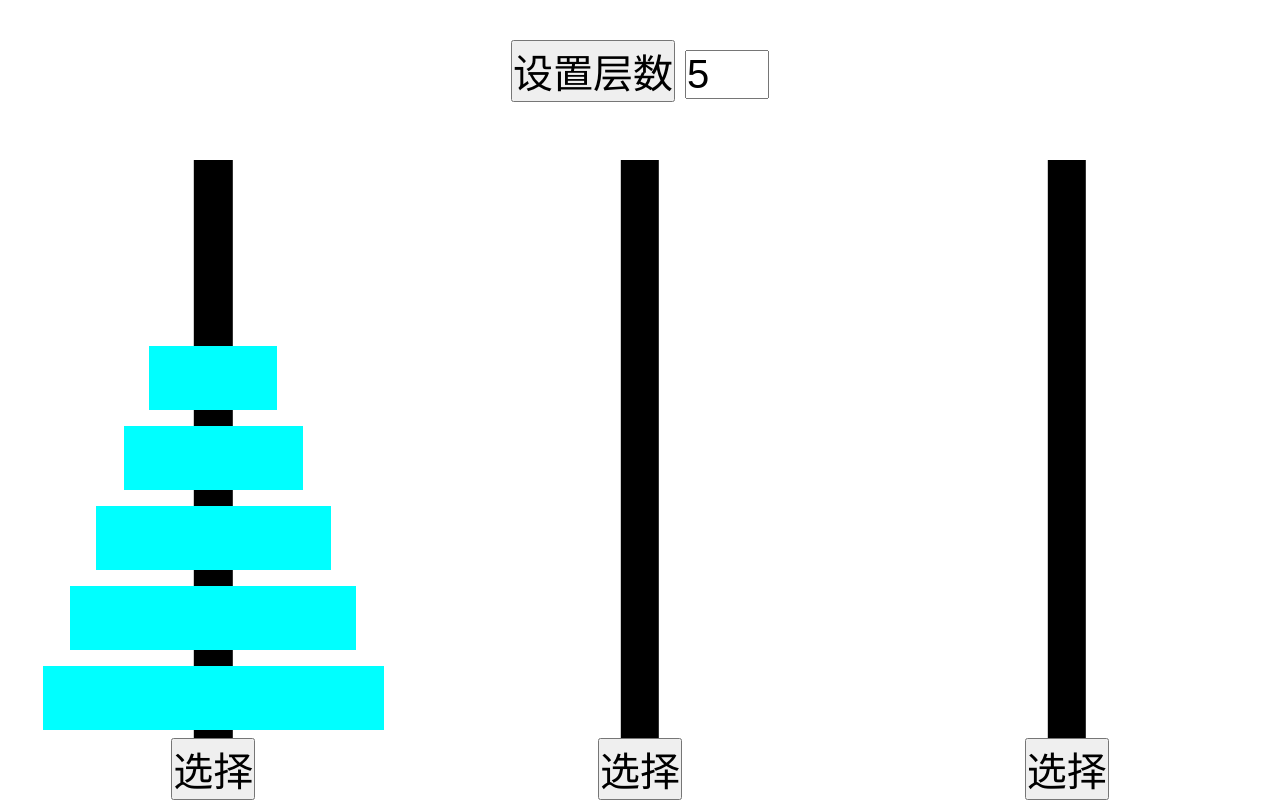
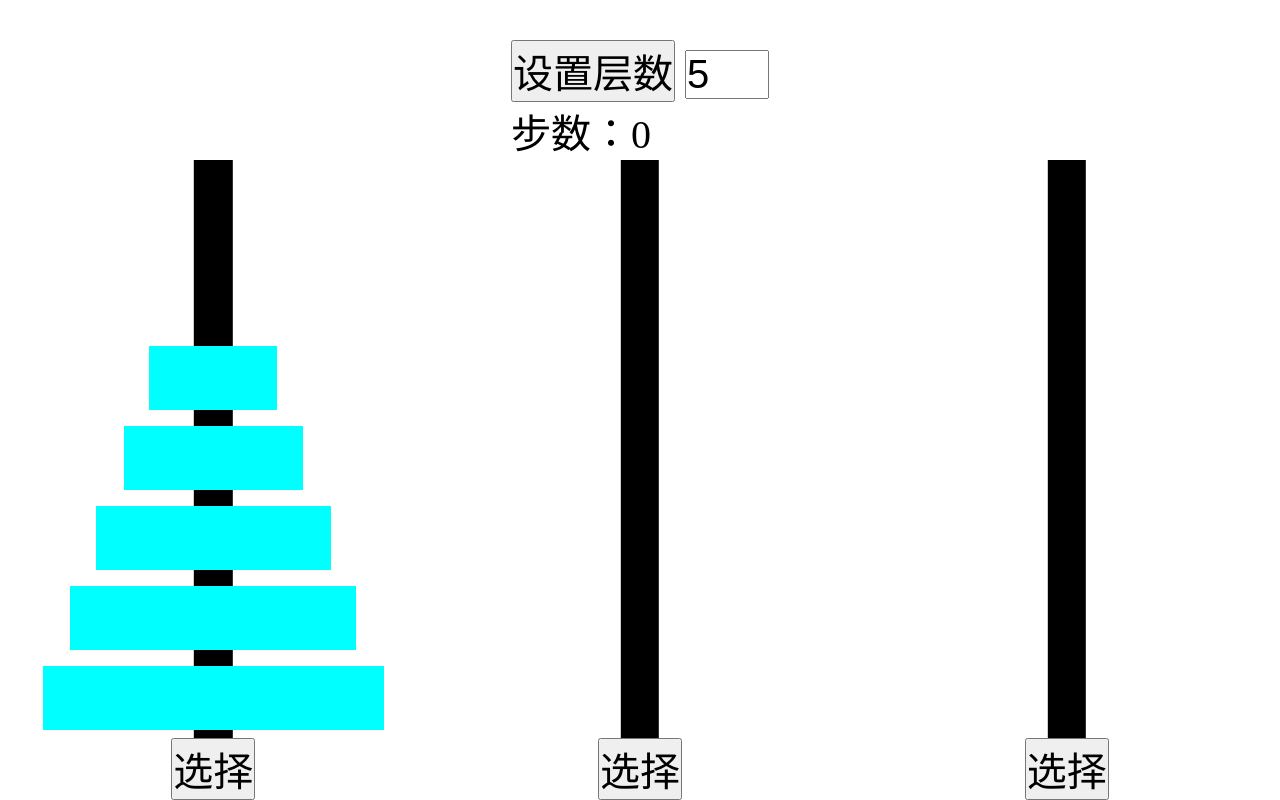
Before and after one commit to E0SelmY4V/hanoi-online, a website: page index.html in a window 1280 px wide. Both pictures are taken after a click on the button "设置层数". Drawn offline with Linux system fonts and the light colour scheme.

Commit message:
add: 步数统计

```diff
--- a/index.html
+++ b/index.html
@@ -13,6 +13,8 @@
 	<div class="setting">
 		<button id="start_button">设置层数</button>
 		<input id="num_input" value="5" />
+		<br />
+		步数：<span id="step_span">0</span>
 	</div>
 	<div class="slot" data-no="0">
 		<div class="pole"></div>
--- a/main.js
+++ b/main.js
@@ -96,6 +96,7 @@ class Game {
 		plateFrom.parentNode.removeChild(plateFrom);
 		slotTo.appendChild(plateFrom);
 		console.log(this.slots.map(n => this.consMap.get(n)).map(n => n.copy().toArray().toString() + ' ' + n.copy().len()));
+		step_span.innerHTML = parseInt(step_span.innerHTML) + 1;
 		if (this.consMap.get(this.slots[2]).copy().len() === this.num) {
 			console.log('Win');
 		}
@@ -124,6 +125,7 @@ class Game {
 		this.plates.forEach(plate => {
 			plate.parentNode.removeChild(plate);
 		});
+		step_span.innerHTML = 0;
 	}
 }
 
```
